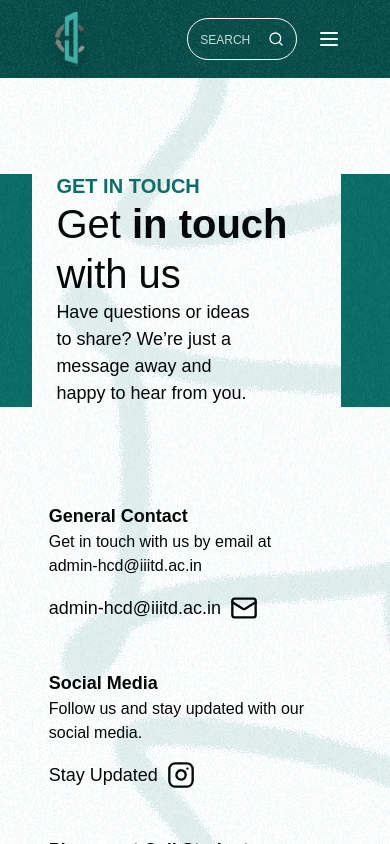
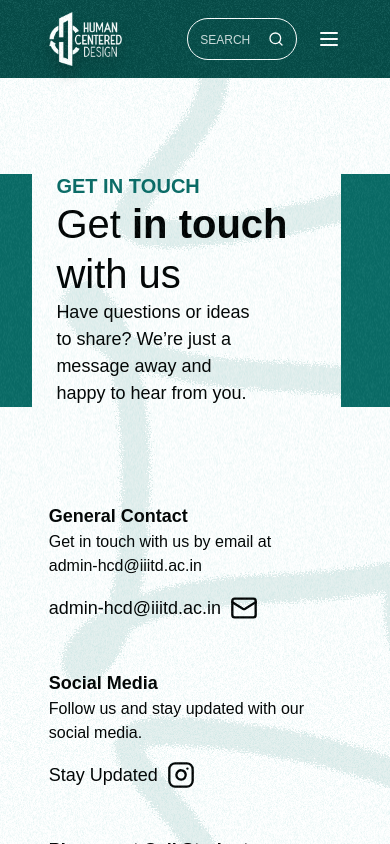
Before and after one commit to CosecSecCot/IIITD-HCD-Frontend, a Next.js app: page /connect in a window 390 px wide. Shown: the top 844 px of the page. Built offline with nearby package versions, Linux system fonts and the light colour scheme; a web font is replaced by a local one.

Commit message:
fix hcd faculty image width and navbar logo on mobile

```diff
--- a/src/app/page.tsx
+++ b/src/app/page.tsx
@@ -207,7 +207,7 @@ export default function Home() {
 
             <section className="relative w-full min-h-screen flex flex-col justify-center overflow-hidden">
               <div className="flex max-lg:flex-col px-8 lg:px-[12.5vw] justify-between items-center gap-4 lg:gap-[60px]">
-                <div className="relative w-[60%] flex-shrink-0 aspect-video group">
+                <div className="relative w-full lg:w-[60%] flex-shrink-0 aspect-video group">
                   <div className="absolute inset-0 z-10 w-full h-full bg-brand-accent2/50 group-hover:bg-transparent mix-blend-overlay transition-all duration-200" />
                   <Image
                     src="/faculty.png"
--- a/src/components/Navbar.tsx
+++ b/src/components/Navbar.tsx
@@ -252,19 +252,19 @@ export default function Navbar({
             <Image
               src={"/logo-with-text-large-solid.png"}
               alt="IIITD HCD Department Logo"
-              className="w-auto h-[64px] max-lg:hidden drop-shadow-xl drop-shadow-black/30"
+              className="w-auto h-[54px] lg:h-[64px] drop-shadow-xl drop-shadow-black/30"
               width={352}
               height={116}
               priority
             />
-            <Image
+            {/* <Image
               src={"/logo.svg"}
               alt="IIITD HCD Department Logo"
               className="w-auto h-[54px] lg:hidden drop-shadow-xl drop-shadow-black/30"
               width={352}
               height={116}
               priority
-            />
+            /> */}
           </Link>
           <div className="relative right-[12.5vw] xl:right-[calc(12.5vw-82px)] flex items-center gap-28">
             <div className="flex items-center xl:gap-[36px] gap-[20px]">
```
